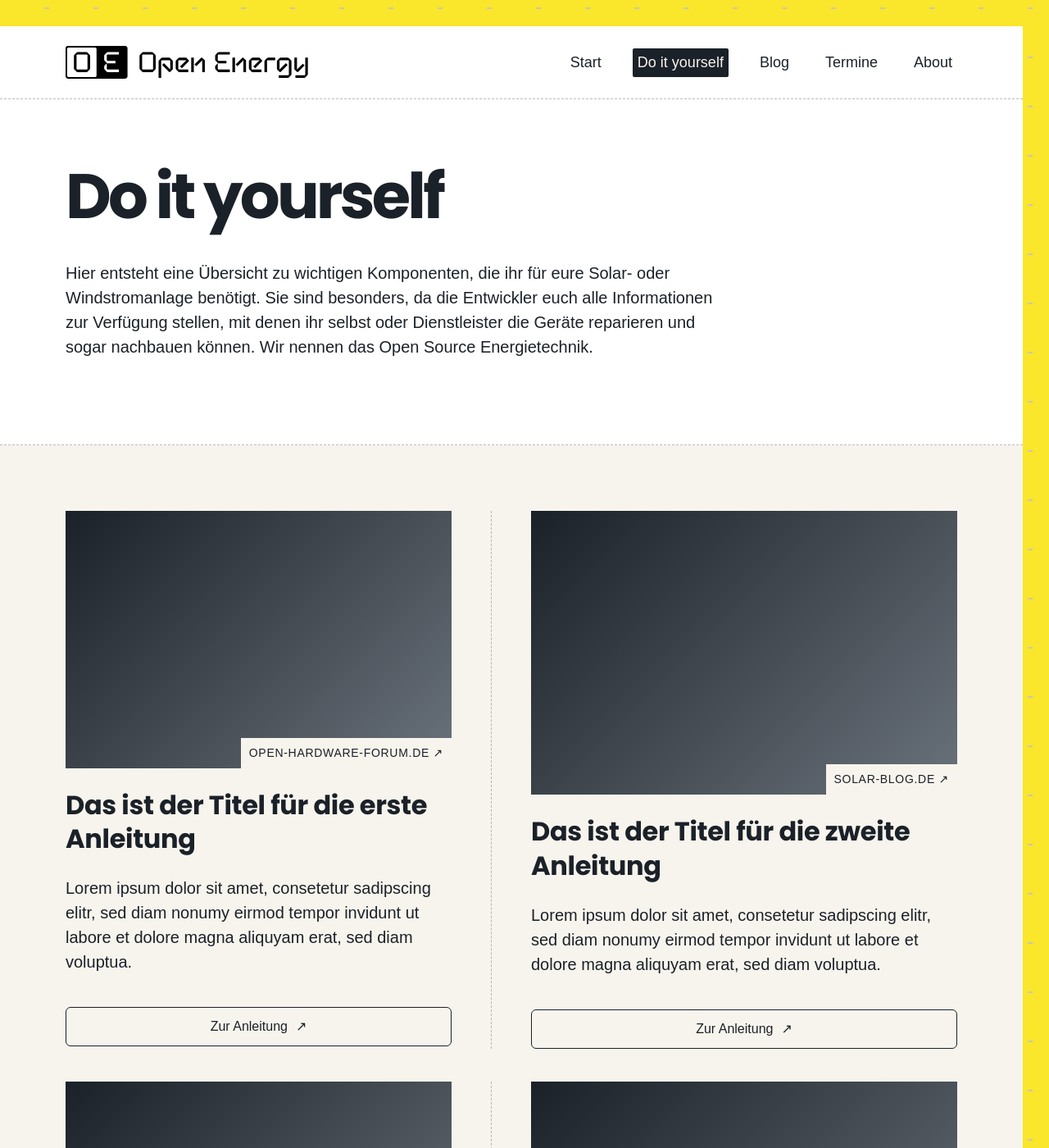
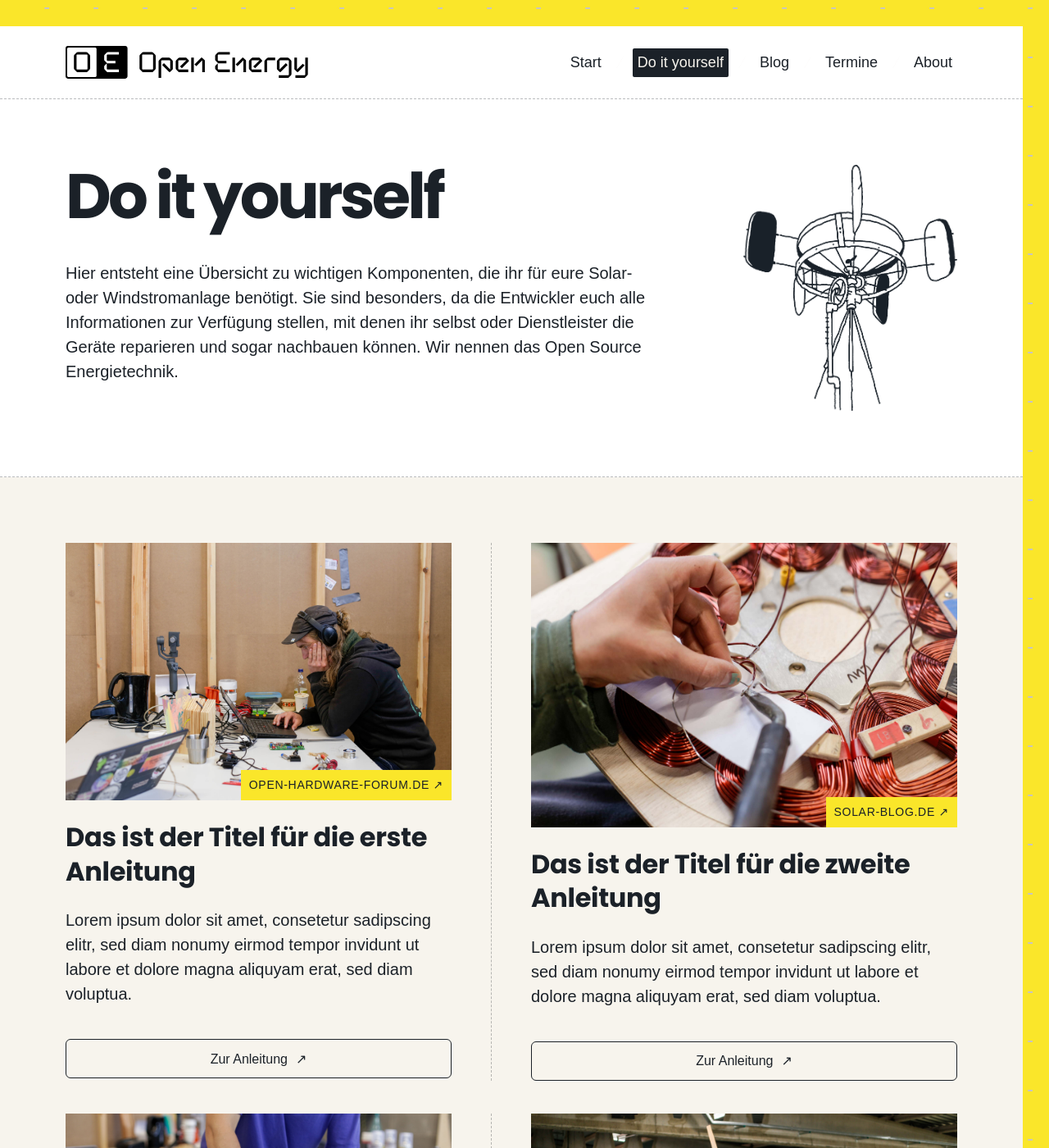
Before and after one commit to okfde/open-energy, a Jekyll site: the page built from do-it-yourself.md, in a window 1280 px wide and 1400 px high. Shown: the whole window at 82% size. Built offline with Jekyll 4.4.1, drawn with Linux system fonts in a browser that asks for light colours; some web fonts are replaced.

Commit message:
diy-seite an figma design angepasst

```diff
--- a/_data/diy_items.yml
+++ b/_data/diy_items.yml
@@ -2,19 +2,24 @@
   url: "#"
   title: "Das ist der Titel für die erste Anleitung"
   excerpt: "Lorem ipsum dolor sit amet, consetetur sadipscing elitr, sed diam nonumy eirmod tempor invidunt ut labore et dolore magna aliquyam erat, sed diam voluptua."
+  image: "/assets/images/photos/diy/photo-1.jpg"
 - source: solar-blog.de
   url: "#"
   title: "Das ist der Titel für die zweite Anleitung"
   excerpt: "Lorem ipsum dolor sit amet, consetetur sadipscing elitr, sed diam nonumy eirmod tempor invidunt ut labore et dolore magna aliquyam erat, sed diam voluptua."
+  image: "/assets/images/photos/diy/photo-2.jpg"
 - source: solar-blog.de
   url: "#"
   title: "Das ist der Titel für die dritte Anleitung, geht über mehrere Zeilen"
   excerpt: "Lorem ipsum dolor sit amet, consetetur sadipscing elitr, sed diam nonumy eirmod tempor invidunt ut labore et dolore magna aliquyam erat, sed diam voluptua."
+  image: "/assets/images/photos/diy/photo-3.jpg"
 - source: open-hardware-forum.de
   url: "#"
   title: "Das ist der Titel für die vierte Anleitung, geht über mehrere Zeilen"
   excerpt: "Lorem ipsum dolor sit amet, consetetur sadipscing elitr, sed diam nonumy eirmod tempor invidunt ut labore et dolore magna aliquyam erat, sed diam voluptua."
+  image: "/assets/images/photos/diy/photo-4.jpg"
 - source: energy-hackers.org
   url: "#"
   title: "Das ist der Titel für die fünfte Anleitung, geht über mehrere Zeilen"
   excerpt: "Lorem ipsum dolor sit amet, consetetur sadipscing elitr, sed diam nonumy eirmod tempor invidunt ut labore et dolore magna aliquyam erat, sed diam voluptua."
+  image: "/assets/images/photos/diy/photo-2.jpg"
--- a/_includes/diy-teaser.html
+++ b/_includes/diy-teaser.html
@@ -3,8 +3,9 @@
 {% endcomment %}
 {% assign item = include.item %}
 <div class="diy-teaser">
-  <div class="diy-teaser__image" aria-hidden="true">
-    <span class="label diy-teaser__source">{{ item.source }} ↗︎</span>
+  <div class="diy-teaser__image">
+    {% if item.image %}<img src="{{ item.image | relative_url }}" alt="" loading="lazy">{% endif %}
+    <span class="label label--sunshine diy-teaser__source">{{ item.source }} ↗︎</span>
   </div>
   <div class="diy-teaser__body">
     <div class="diy-teaser__heading">
--- a/_sass/_pages.scss
+++ b/_sass/_pages.scss
@@ -332,13 +332,17 @@
   display: none;
 
   @include desktop-up {
-    display: block;
+    display: flex;
+    justify-content: flex-end;
     flex-shrink: 0;
     width: 21.5rem;
+    height: 18.75rem;
   }
 
   img {
-    width: 100%;
+    max-width: 100%;
+    max-height: 100%;
+    width: auto;
     height: auto;
     display: block;
   }
@@ -894,10 +898,19 @@
   position: relative;
   aspect-ratio: 3 / 2;
   width: 100%;
-  background: linear-gradient(135deg, $color-midnight 0%, $color-text-secondary 100%);
+  background: $color-midnight;
   display: flex;
   align-items: flex-end;
   justify-content: flex-end;
+  overflow: hidden;
+
+  img {
+    position: absolute;
+    inset: 0;
+    width: 100%;
+    height: 100%;
+    object-fit: cover;
+  }
 }
 
 .diy-teaser__source {
--- a/do-it-yourself.md
+++ b/do-it-yourself.md
@@ -4,7 +4,7 @@ title: Do it yourself
 permalink: /do-it-yourself/
 ---
 
-{% include subpage-header.html title="Do it yourself" intro="Hier entsteht eine Übersicht zu wichtigen Komponenten, die ihr für eure Solar- oder Windstromanlage benötigt. Sie sind besonders, da die Entwickler euch alle Informationen zur Verfügung stellen, mit denen ihr selbst oder Dienstleister die Geräte reparieren und sogar nachbauen können. Wir nennen das Open Source Energietechnik." %}
+{% include subpage-header.html title="Do it yourself" intro="Hier entsteht eine Übersicht zu wichtigen Komponenten, die ihr für eure Solar- oder Windstromanlage benötigt. Sie sind besonders, da die Entwickler euch alle Informationen zur Verfügung stellen, mit denen ihr selbst oder Dienstleister die Geräte reparieren und sogar nachbauen können. Wir nennen das Open Source Energietechnik." media="/assets/images/illustrations/illu-diy-header.png" %}
 
 <section class="section section--sand diy-grid-section">
   <div class="diy-grid">
```
Also changed, not shown: assets/images/illustrations/illu-diy-header.png (added), assets/images/photos/diy/photo-1.jpg (added), assets/images/photos/diy/photo-2.jpg (added), assets/images/photos/diy/photo-3.jpg (added), assets/images/photos/diy/photo-4.jpg (added), 8 other files.
